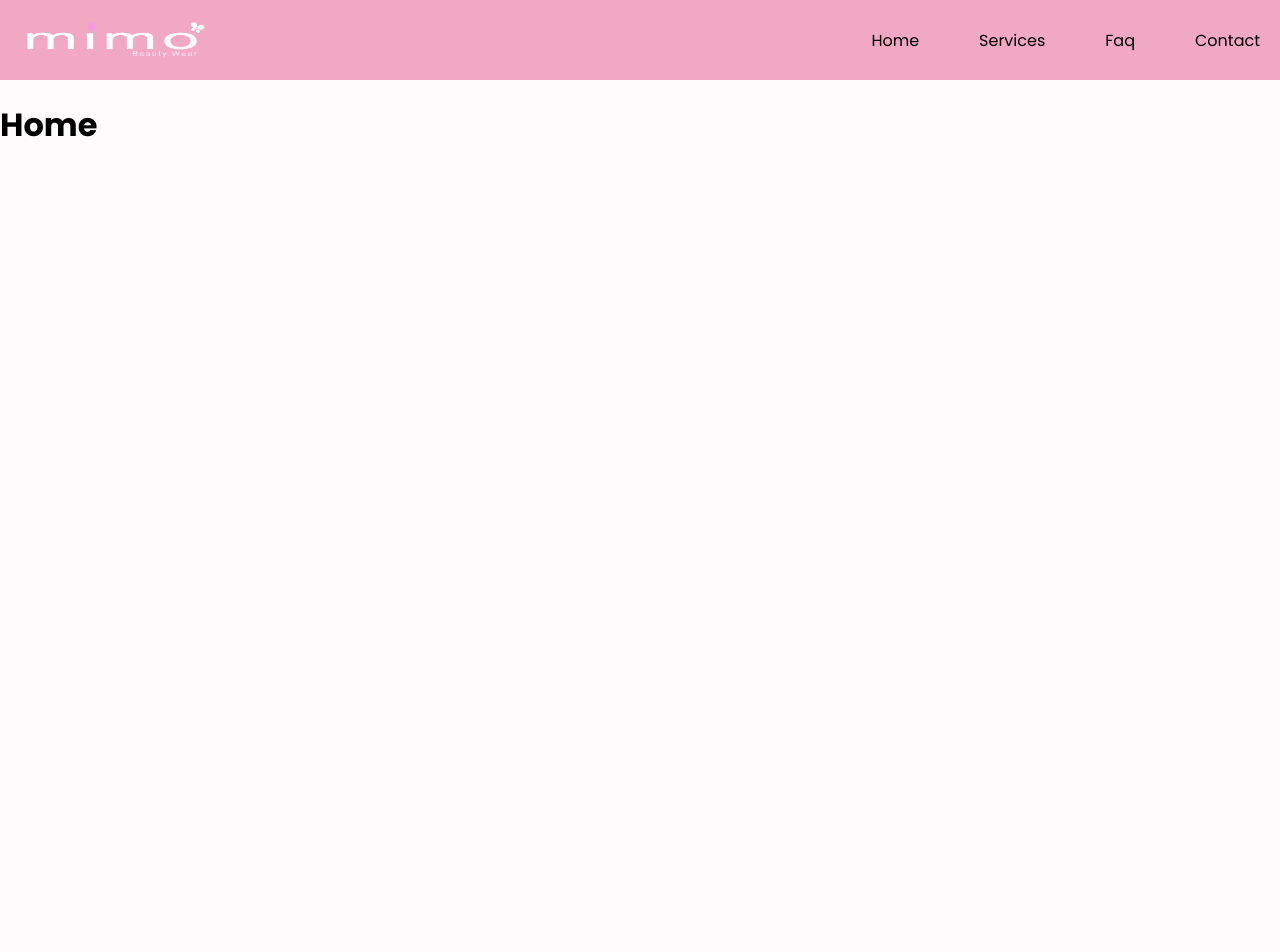
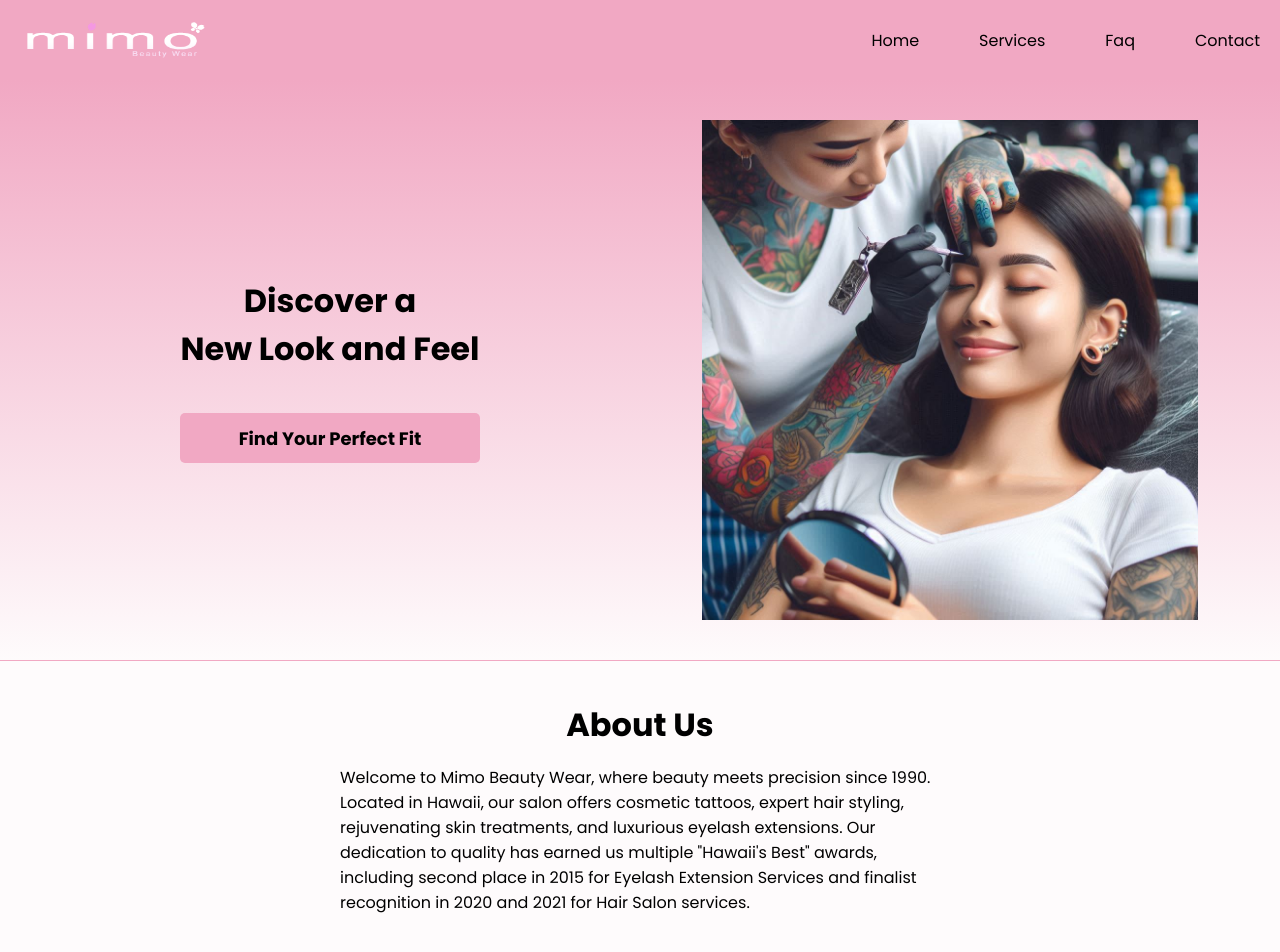
Before and after one commit to BrandonGatewood/MimoBeautyWear, a React (Vite) app: page / in a window 1280 px wide. Shown: the top 952 px of the page. Before the commit the page ends 800 px from the top, so only its background shows below. Built offline with nearby package versions, Linux system fonts and the light colour scheme.

Commit message:
implemented landing section for home page

```diff
--- /dev/null
+++ b/src/components/Footer.jsx
@@ -0,0 +1,9 @@
+const Footer = () => {
+    return(
+        <>
+        <h1>Footer</h1>
+        </>
+    );
+}
+
+export default Footer;
--- /dev/null
+++ b/src/css/home.css
@@ -0,0 +1,113 @@
+h1 {
+    margin: 0;
+}
+
+/**
+
+Landing Page
+
+**/
+
+/** Universal Styling **/
+.fakeImg {
+    width: 80%;
+    height: 500px;
+}
+
+
+
+
+.landingPage{
+    width: 100%;
+    border-bottom: 1px solid var(--primary);
+    background: linear-gradient(180deg, rgba(241,168,195,1) 0%, rgba(254,251,252,1) 100%);
+}
+
+.ctaImg {
+    height: 500px;
+    text-align: center;
+}
+
+.ctaSection {
+    padding-top: 40px;
+}
+
+.ctaButton {
+    width: 300px;
+    height: 50px;
+    background-color: var(--primary);
+    border: none;
+    border-radius: 5px;
+    font-weight: 600;
+    font-size: large;
+}
+
+
+/** Mobile View Landing Page**/
+@media (max-width: 600px) {
+    .ctaSection {
+        display: flex;
+        flex-direction: column;
+        align-items: center;
+    }
+
+    .cta {
+        text-align: center;
+        padding-bottom: 20px;
+    }
+
+    .mobileButtonSection {
+        padding: 40px 0;
+        display: flex;
+        align-items: center;
+        justify-content: center;
+    }
+
+    .desktopButtonSection {
+        display: none;
+    }
+}
+
+/** Tablet and Desktop View Landing Page **/
+@media (min-width: 601px) {
+    .ctaSection {
+        padding: 40px 20px;
+        display: flex;
+        align-items: center;
+    }
+
+    .cta {
+        width: 100%;
+        text-align: center;
+    }
+
+    .ctaImg {
+        width: 100%;
+    }
+
+    .desktopButtonSection {
+        padding-top: 40px;
+    }
+    .mobileButtonSection {
+        display: none;
+    }
+
+}
+
+
+
+
+
+/** About Us **/
+.aboutUs {
+    padding: 40px;
+    border-bottom: 1px solid var(--primary);
+    display: flex;
+    flex-direction: column;
+    align-items: center;
+}
+
+.aboutUsBody {
+    width: 50%;
+    padding: 0 20px;
+}
--- a/src/pages/Home.jsx
+++ b/src/pages/Home.jsx
@@ -1,7 +1,54 @@
+import Footer from "../components/Footer";
+
+// Styles
+import "../css/home.css";
+import fakeImg from "../assets/fakeimg.png";
+
 const Home = () => {
     return (
         <>
-           <h1>Home</h1>
+            <div className="landingPage">
+                <div className="ctaSection">
+                    <div className="cta">
+                        <h1>Discover a</h1>
+                        <h1>New Look and Feel</h1>
+                        <div className="desktopButtonSection">
+                            <button className="ctaButton">Find Your Perfect Fit</button>
+                        </div>
+                    </div>
+                    <div className="ctaImg">
+                        <img src={ fakeImg } className="fakeImg" alt="img of a lady performing cosmetic tattoo" />
+                    </div>
+                </div>
+                <div className="mobileButtonSection">
+                    <button className="ctaButton">Find Your Perfect Fit</button>
+                </div>
+            </div>
+
+
+
+
+
+
+
+
+
+
+
+
+            <div className="aboutUs">
+                <h1>About Us</h1>
+                <p className="aboutUsBody">
+                    Welcome to Mimo Beauty Wear, where beauty meets precision since 1990. Located in Hawaii,
+                    our salon offers cosmetic tattoos, expert hair styling, rejuvenating skin treatments,
+                    and luxurious eyelash extensions. Our dedication to quality has earned us multiple "Hawaii's
+                    Best" awards, including second place in 2015 for Eyelash Extension Services and finalist
+                    recognition in 2020 and 2021 for Hair Salon services.
+                </p>
+                </div>
+            <div className="gallery">
+            </div>
+            <Footer />
         </>
     )
 }
```
Also changed, not shown: src/assets/fakeimg.png (added).
